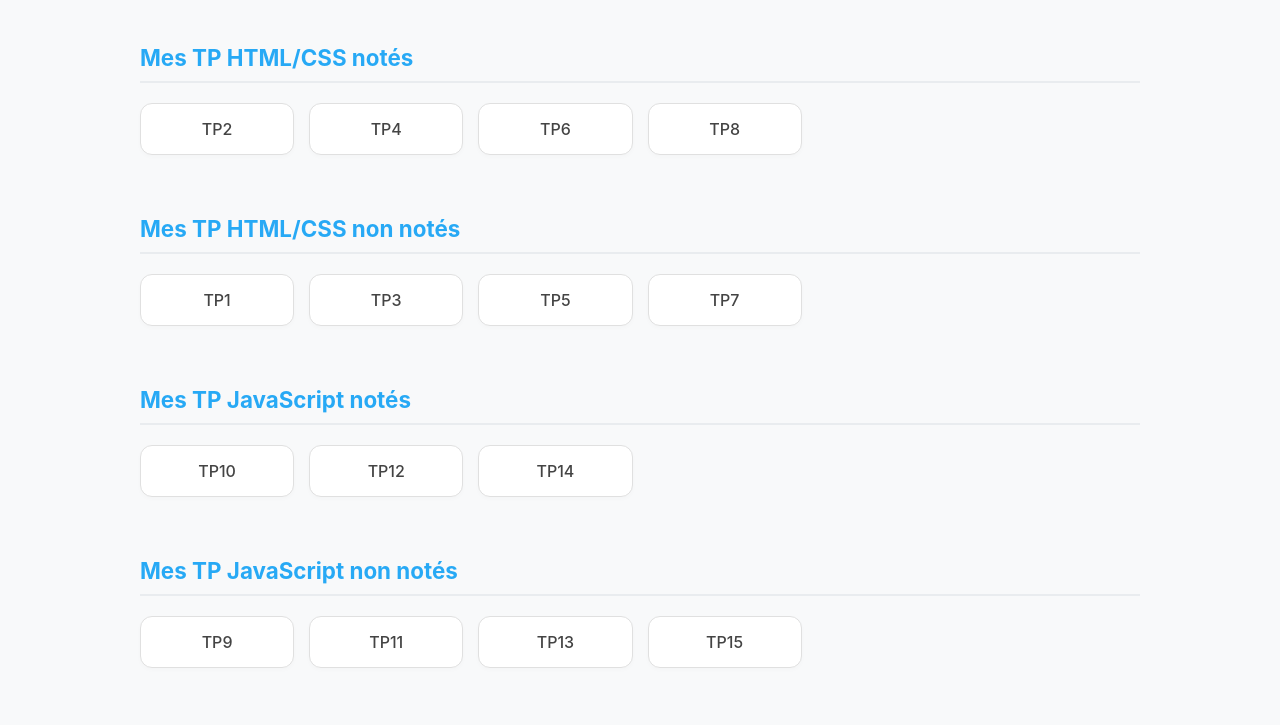
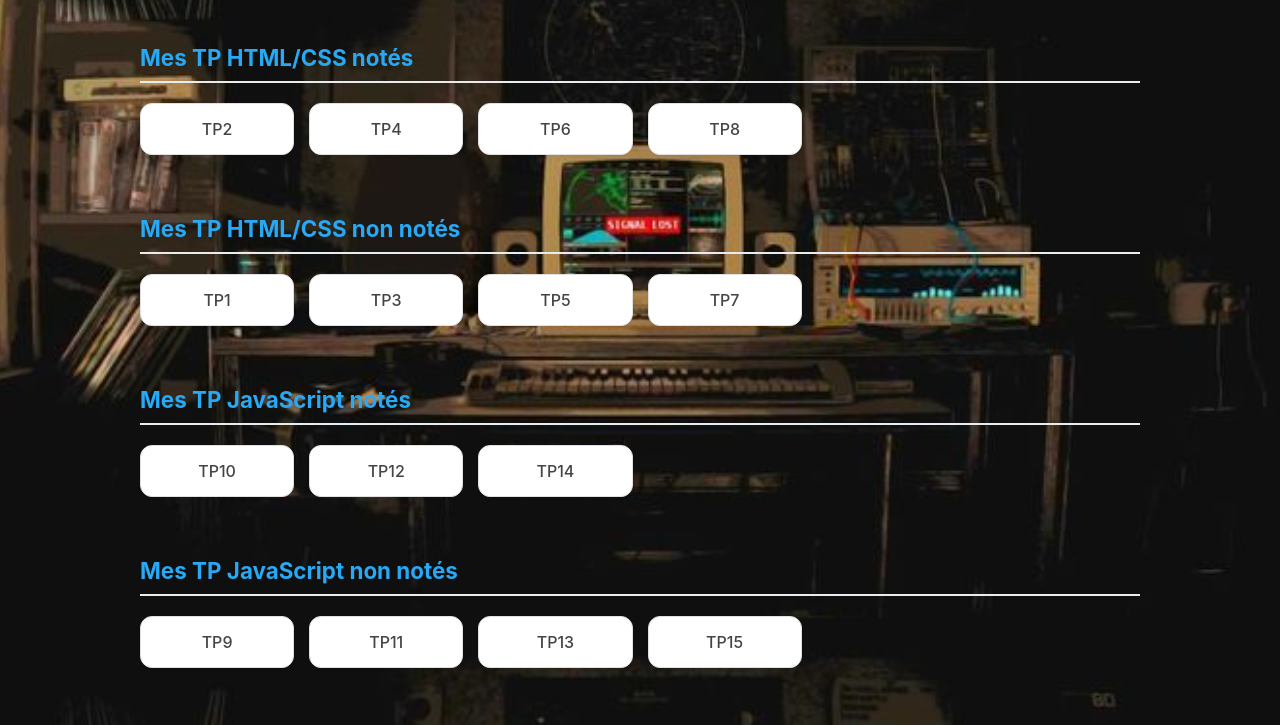
Before and after one commit to ljuerystock/portfolio_juery_lucas, a plain HTML site: page index.html in a window 1280 px wide. Shown: the part 182-907 px from the top of the page. Drawn offline with Linux system fonts and the light colour scheme.

Commit message:
Change body background to an image
Updated background to an image and retained smooth scrolling.

```diff
--- a/style.css
+++ b/style.css
@@ -4,10 +4,10 @@ html {
 
 body {
     /* Fond clair avec un léger dégradé */
-    background-color: #f8f9fa;
-    background-image: radial-gradient(#dee2e6 0.5px, transparent 0.5px);
-    background-size: 20px 20px; /* Petit motif de points discret */
-    color: #333;
+    background-image: url('pcportflio.jpg'); /* Lien vers votre image */
+    background-size: cover;                /* L'image couvre tout l'écran */
+    background-attachment: fixed;         /* L'image reste fixe au scroll */
+    background-position: center;          /* Centre l'image */
     font-family: 'Inter', 'Segoe UI', sans-serif;
     margin: 0;
     padding-top: 100px;
@@ -120,4 +120,5 @@ section {
         padding: 6px 10px;
         font-size: 0.75rem;
     }
+
 }
```
